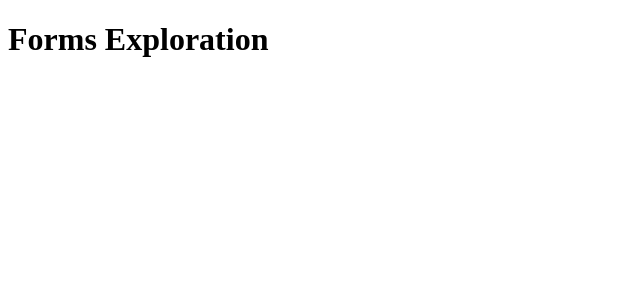
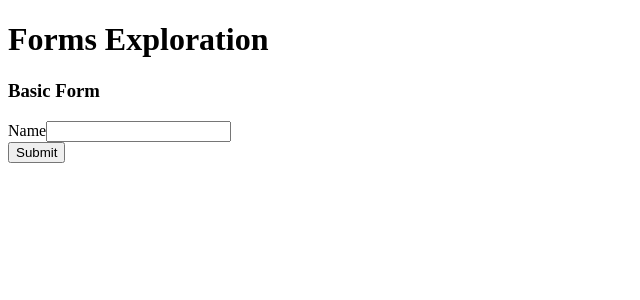
Before and after one commit to migreva/react-forms, a React app: page / in a window 1280 px wide. Shown: the top 300 px of the page, without its empty margins (0-640 px from the left). Built offline with nearby package versions, Linux system fonts and the light colour scheme; the HTML template or start-up script is replaced by a standard one.

Commit message:
make basic form implementation, see it render

```diff
--- a/src/app.tsx
+++ b/src/app.tsx
@@ -1,9 +1,24 @@
+import { Form, FormConfig } from '@react-forms/components/form';
 import * as React from 'react';
 import { createRoot, Root } from 'react-dom/client';
+
+const basicFormConfig: FormConfig = {
+	title: 'Basic Form',
+	fields: [
+		{
+			type: 'text',
+			label: 'Name',
+			onChange: (newValue: string, error?: string): void => {
+				console.log('new name value', newValue);
+			}
+		}
+	]
+}
 
 function App(): JSX.Element {
 	return <div className="app-container">
 		<h1>Forms Exploration</h1>
+		<Form {...basicFormConfig}/>
 	</div>
 }
 
```
